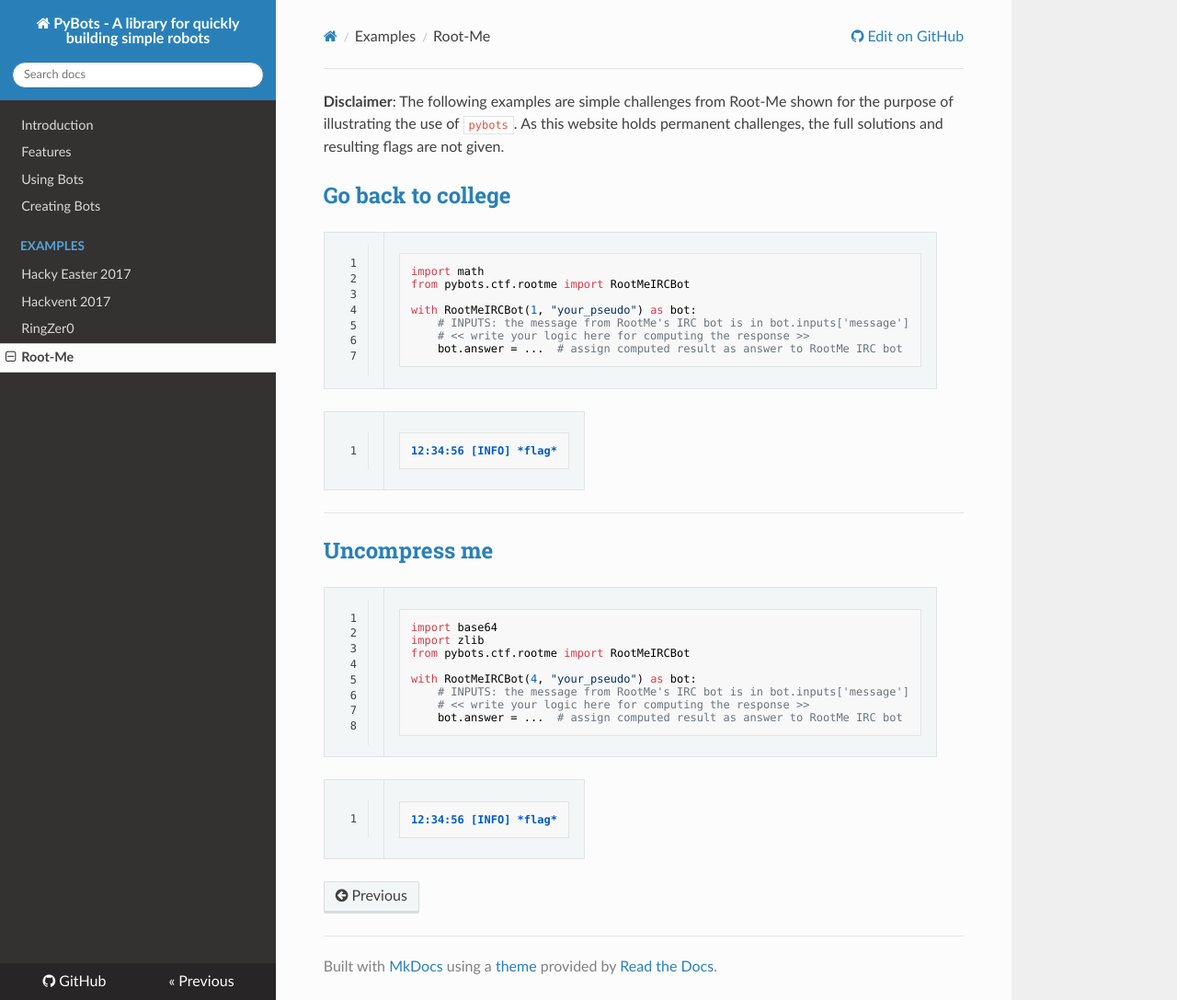
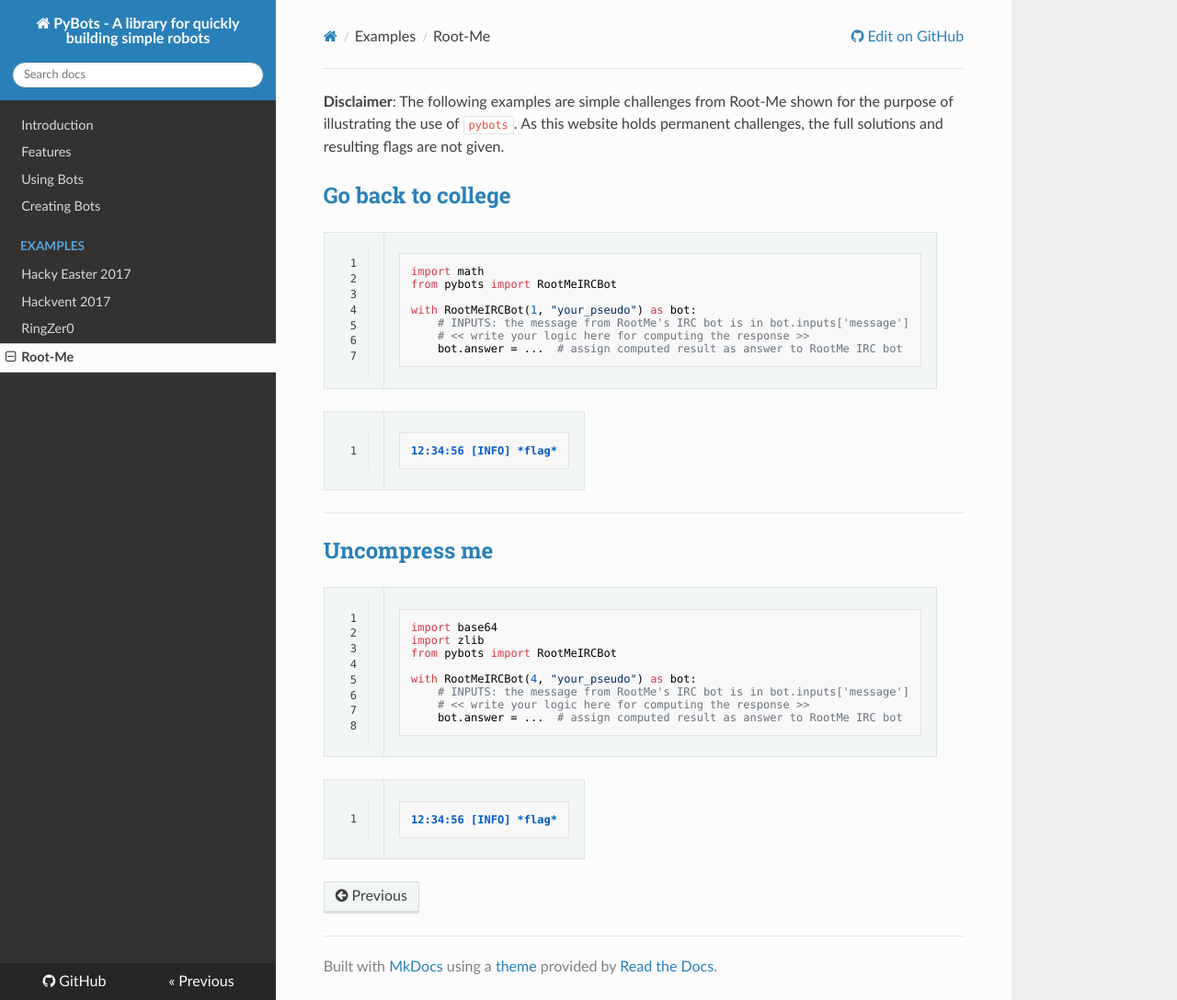
Before and after one commit to dhondta/python-pybots, an MkDocs documentation site: the page built from doc/examples/rootme.md, in a window 1280 px wide and 1087 px high. Shown: the whole window at 92% size. Built offline with MkDocs 1.6.1, drawn with Linux system fonts in a browser that asks for light colours; nearby versions of some CDN libraries; old or Windows-style settings are respelled for this version of MkDocs.

Commit message:
Update rootme.md

````diff
--- a/doc/examples/rootme.md
+++ b/doc/examples/rootme.md
@@ -5,7 +5,7 @@
 
 ```python
 import math
-from pybots.ctf.rootme import RootMeIRCBot
+from pybots import RootMeIRCBot
 
 with RootMeIRCBot(1, "your_pseudo") as bot:
     # INPUTS: the message from RootMe's IRC bot is in bot.inputs['message']
@@ -24,7 +24,7 @@
 ```python
 import base64
 import zlib
-from pybots.ctf.rootme import RootMeIRCBot
+from pybots import RootMeIRCBot
 
 with RootMeIRCBot(4, "your_pseudo") as bot:
     # INPUTS: the message from RootMe's IRC bot is in bot.inputs['message']
````
